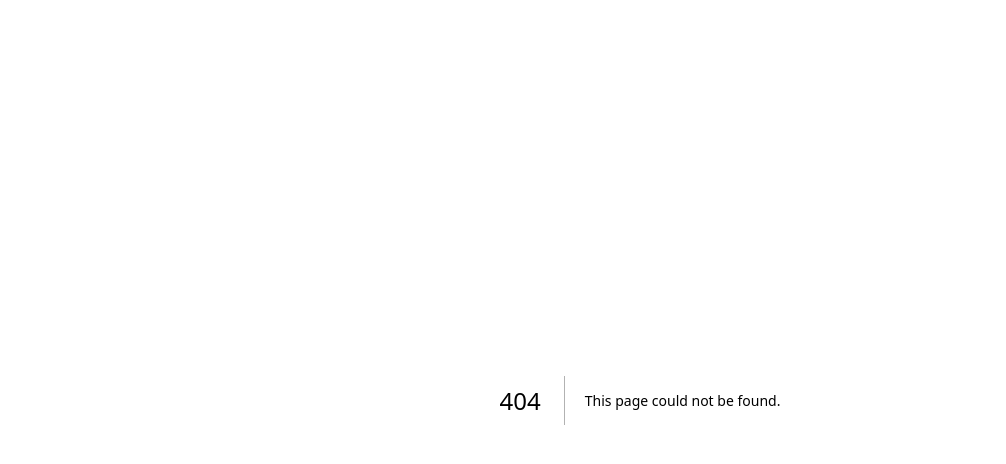
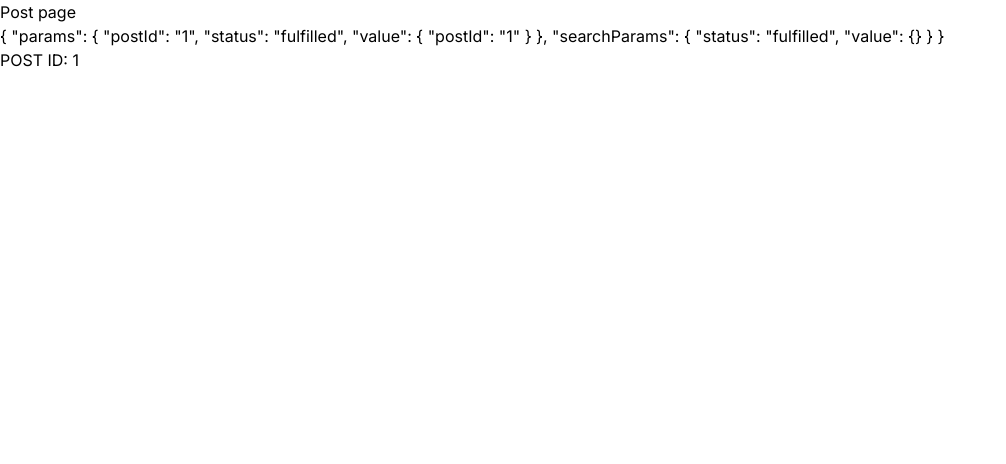
Before and after one commit to theednaffattack/next_13-starter, a Next.js app: page /post/1 in a window 1280 px wide. Before the commit this address had no page. Shown: the top 464 px of the page, without its empty margins (0-1006 px from the left). Built offline with nearby package versions, Linux system fonts and the light colour scheme.

Commit message:
Add post pages

```diff
--- /dev/null
+++ b/src/app/post/[postId]/page.tsx
@@ -0,0 +1,14 @@
+interface PageProps {
+  params: { [key: string]: string };
+  searchParams: { [key: string]: string };
+}
+
+export default function Page(props: PageProps) {
+  return (
+    <div>
+      Post page
+      <p>{JSON.stringify(props, null, 2)}</p>
+      <h1>POST ID: {props.params.postId}</h1>
+    </div>
+  );
+}
```
